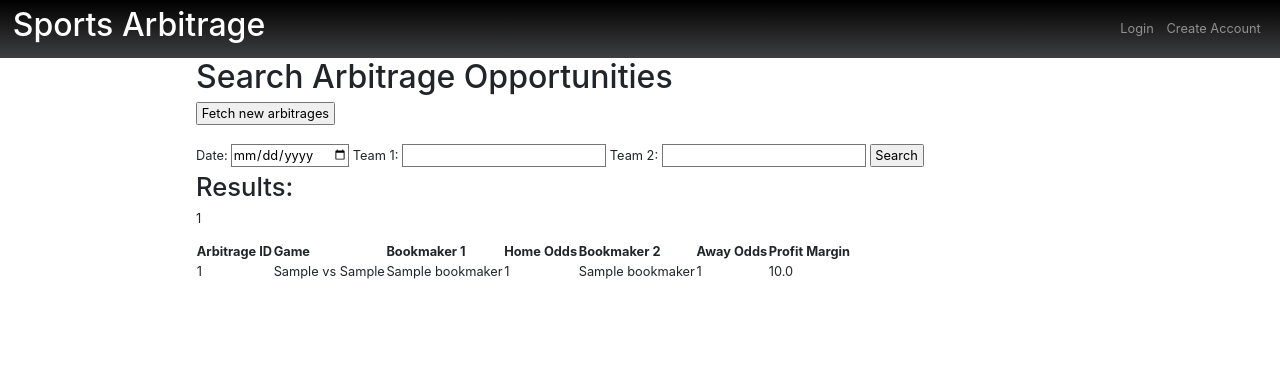
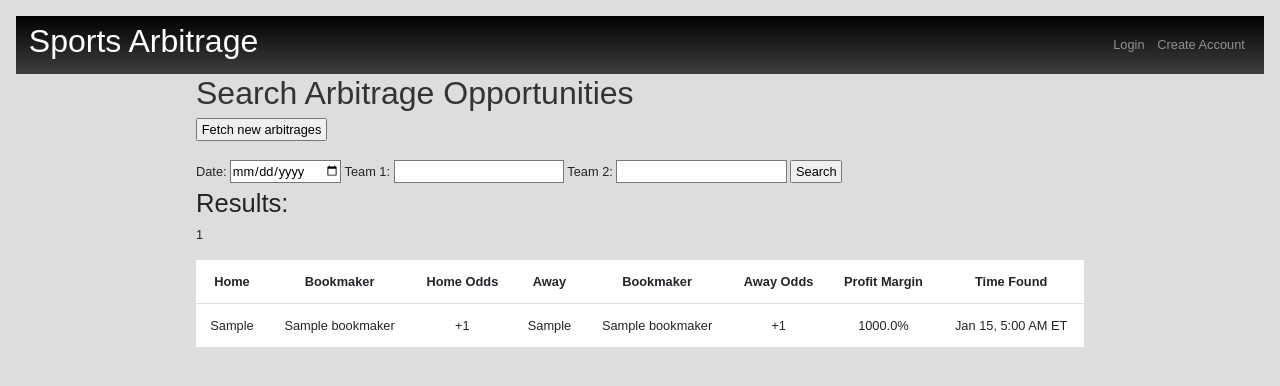
Before and after one commit to avkrishnamurthy/sports-arbitrage, a Flask app: page /lines/arbitrage in a window 1280 px wide. Shown: the top 386 px of the page. Run offline with Flask 3, Linux system fonts and the light colour scheme; tables that the repository leaves empty hold one stand-in row (values such as "Sample post"); some libraries are stand-ins or nearby versions.

Commit message:
made frontend for odds, games, arbitrage look nice and slight modification to backend (#12)
Co-authored-by: dennis_park <dennis.park@duke.edu>

```diff
--- a/website/lines/lines.py
+++ b/website/lines/lines.py
@@ -13,7 +13,7 @@ from sqlalchemy import or_
 from sqlalchemy.orm.exc import NoResultFound
 from . import arbitrage
 from sqlalchemy.orm import aliased
-
+import pytz
 
 lines_ = Blueprint('lines', __name__, template_folder='templates', static_url_path='lines/', static_folder='static')
 
@@ -164,6 +164,16 @@ def search_games():
 
     pagination = query.paginate(page=page, per_page=per_page, error_out=False)
     games = pagination.items
+    for game in games:
+        eastern = pytz.timezone('US/Eastern')
+        game_time_eastern = game.commence_time.astimezone(eastern)
+        game.commence_time_display = game_time_eastern.strftime('%b %d, %-I:%M %p ET')
+        last_update_eastern = game.last_update
+        if last_update_eastern:
+            last_update_eastern = last_update_eastern.astimezone(eastern)
+            last_update_eastern = last_update_eastern.strftime('%b %d, %-I:%M:%S %p ET')
+        game.last_update_display = last_update_eastern
+
 
     return render_template('games.html', pagination=pagination, games=games, current_user=current_user)
 
@@ -280,6 +290,20 @@ def odds():
 
     pagination = query.paginate(page=page, per_page=per_page, error_out=False)
     odds = pagination.items
+    for odd in odds:
+        odd.home_team_odds_display = odd.home_team_odds
+        odd.away_team_odds_display = odd.away_team_odds
+        if odd.home_team_odds > 0:
+            odd.home_team_odds_display = '+'+str(odd.home_team_odds)
+        if odd.away_team_odds > 0:
+            odd.away_team_odds_display = '+'+str(odd.away_team_odds)
+
+        eastern = pytz.timezone('US/Eastern')
+        last_update_eastern = odd.last_update
+        if last_update_eastern:
+            last_update_eastern = last_update_eastern.astimezone(eastern)
+            last_update_eastern = last_update_eastern.strftime('%b %d, %-I:%M:%S %p ET')
+        odd.last_update_display = last_update_eastern
 
     return render_template('odds.html', pagination=pagination, odds=odds, current_user=current_user)
 
@@ -292,7 +316,7 @@ def call_insert_arbitrage():
 def arbitrage_opportunities():
 
     page = request.args.get('page', 1, type=int)
-    per_page = 5
+    per_page = 10
     AwayOdds = aliased(Odds)
 
     query = db.session.query(
@@ -323,6 +347,20 @@ def arbitrage_opportunities():
 
     pagination = query.paginate(page=page, per_page=per_page, error_out=False)
     arbitrages = pagination.items
+
+    for arbitrage in arbitrages:
+        arbitrage[0].profit_percentage_display = str(abs(round(arbitrage[0].profit_percentage, 2)) * 100)+"%"
+        arbitrage[2].home_team_odds_display = arbitrage[2].home_team_odds
+        arbitrage[3].away_team_odds_display = arbitrage[3].away_team_odds
+        if arbitrage[2].home_team_odds > 0:
+            arbitrage[2].home_team_odds_display = "+"+str(arbitrage[2].home_team_odds)
+        if arbitrage[3].away_team_odds > 0:
+            arbitrage[3].away_team_odds_display = "+"+str(arbitrage[3].away_team_odds)
+
+        eastern = pytz.timezone('US/Eastern')
+        arbitrage_time_eastern = arbitrage[0].time_found.astimezone(eastern)
+        arbitrage[0].time_found_display = arbitrage_time_eastern.strftime('%b %d, %-I:%M %p ET')
+
     return render_template('arbitrage.html', pagination=pagination, arbitrages=arbitrages, current_user=current_user)
 
 
--- /dev/null
+++ b/website/lines/static/arbitrage.css
@@ -0,0 +1,58 @@
+body {
+    font-family: 'Arial', sans-serif;
+    background-color: rgb(221, 221, 221);
+    margin: 0;
+    padding: 20px;
+}
+h1 {
+    color: #333;
+}
+table {
+    width: 100%;
+    border-collapse: collapse;
+    margin-top: 20px;
+}
+th, td {
+    padding: 15px;
+    text-align: center;
+    border-bottom: 1px solid #ddd;
+}
+tr:nth-child(even) {
+    background-color: #f9f9f9;
+}
+tr:nth-child(odd) {
+    background-color: #fff;
+}
+.card-row {
+    box-shadow: 0 2px 5px rgba(0, 0, 0, 0.1);
+    margin-bottom: 10px;
+    background-color: white;
+    border-radius: 5px;
+    overflow: hidden;
+}
+.pagination {
+    list-style-type: none;
+    padding: 0;
+    text-align: center;
+}
+.pagination li {
+    display: inline;
+    margin-right: 5px;
+}
+.pagination li a {
+    text-decoration: none;
+    padding: 5px 10px;
+    color: #333;
+    background-color: #eee;
+    border-radius: 5px;
+}
+.pagination li a:active {
+    color: rgb(255, 255, 255);
+    background-color: #333;
+}
+.pagination li a:hover {
+    background-color: #ddd;
+}
+.pagination .disabled {
+    color: #999;
+}
--- a/website/lines/templates/arbitrage.html
+++ b/website/lines/templates/arbitrage.html
@@ -2,6 +2,9 @@
 {% block title %}Search Odds{% endblock %}
 {% block content %}
 <html>
+    <link
+      rel="stylesheet"
+      href="{{url_for('lines.static', filename='arbitrage.css')}}">
 <head>
     <title>Search Arbitrage Opportunities</title>
 </head>
@@ -30,13 +33,14 @@
         <table>
             <thead>
                 <tr>
-                    <th>Arbitrage ID</th>
-                    <th>Game</th>
-                    <th>Bookmaker 1</th>
+                    <th>Home</th>
+                    <th>Bookmaker</th>
                     <th>Home Odds</th>
-                    <th>Bookmaker 2</th>
+                    <th>Away</th>
+                    <th>Bookmaker</th>
                     <th>Away Odds</th>
                     <th>Profit Margin</th>
+                    <th>Time Found</th>
                 </tr>
             </thead>
             <tbody>
@@ -58,14 +62,14 @@
 
                 {% for arb in arbitrages %}
                 <tr>
-                    <td>{{arb[0].id}}</td>
-                    <td>{{ arb[1].home_team }} vs {{ arb[1].away_team }}</td>
+                    <td>{{ arb[1].home_team }}</td>
                     <td>{{ arb[2].bookmaker.title }}</td>
-                    <td>{{ arb[2].home_team_odds }}</td>
+                    <td>{{ arb[2].home_team_odds_display }}</td>
+                    <td>{{ arb[1].away_team }}</td>
                     <td>{{ arb[3].bookmaker.title }}</td>
-                    <td>{{ arb[3].away_team_odds }}</td>
-                    <td>{{ arb[0].profit_percentage }}</td>
-                    <td>{{ arb[0].last_update }}</td>
+                    <td>{{ arb[3].away_team_odds_display }}</td>
+                    <td>{{ arb[0].profit_percentage_display}}</td>
+                    <td>{{ arb[0].time_found_display }}</td>
                 </tr>
                 {% endfor %}
             </tbody>
```
Also changed, not shown: website/lines/static/games.css (added, +58 -0 lines), website/lines/static/odds.css (added, +58 -0 lines), website/lines/templates/games.html (+16 -7 lines), website/lines/templates/odds.html (+6 -9 lines).
